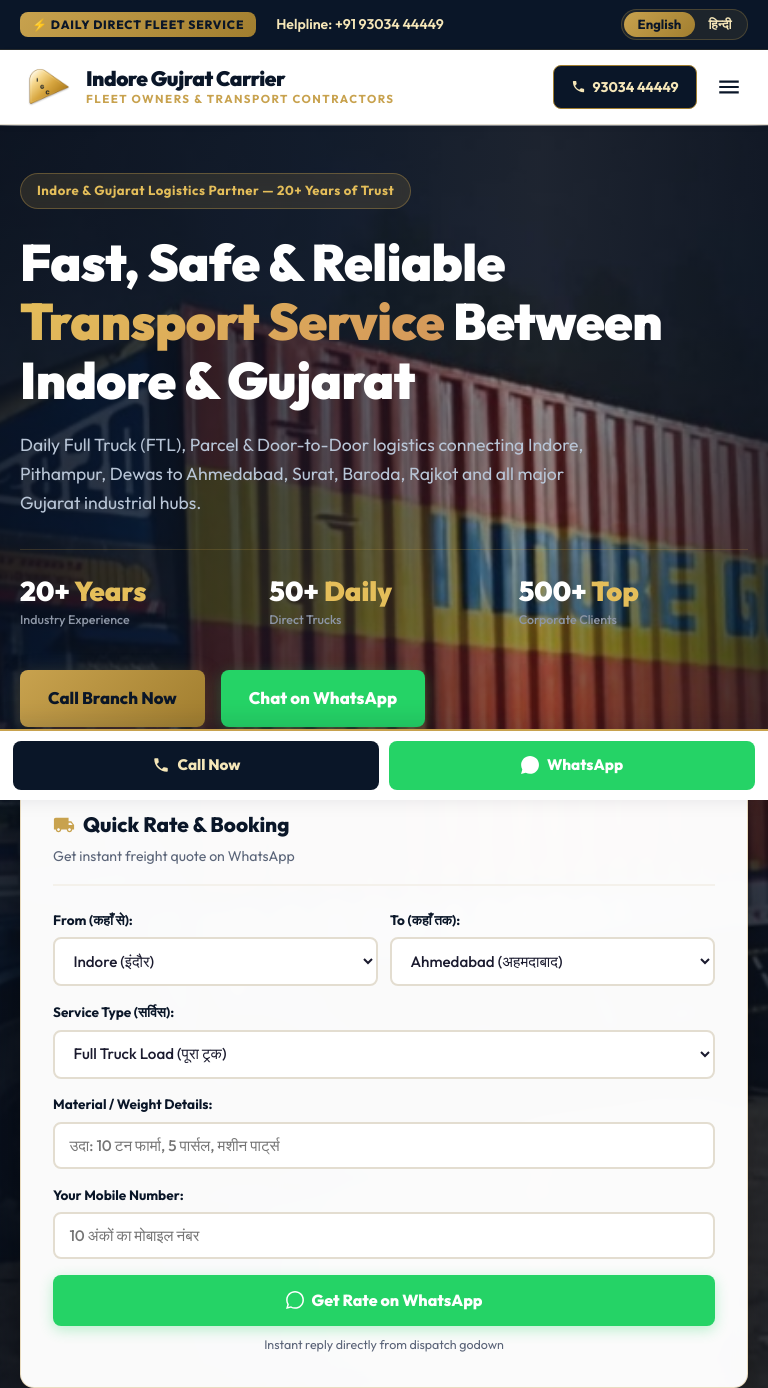
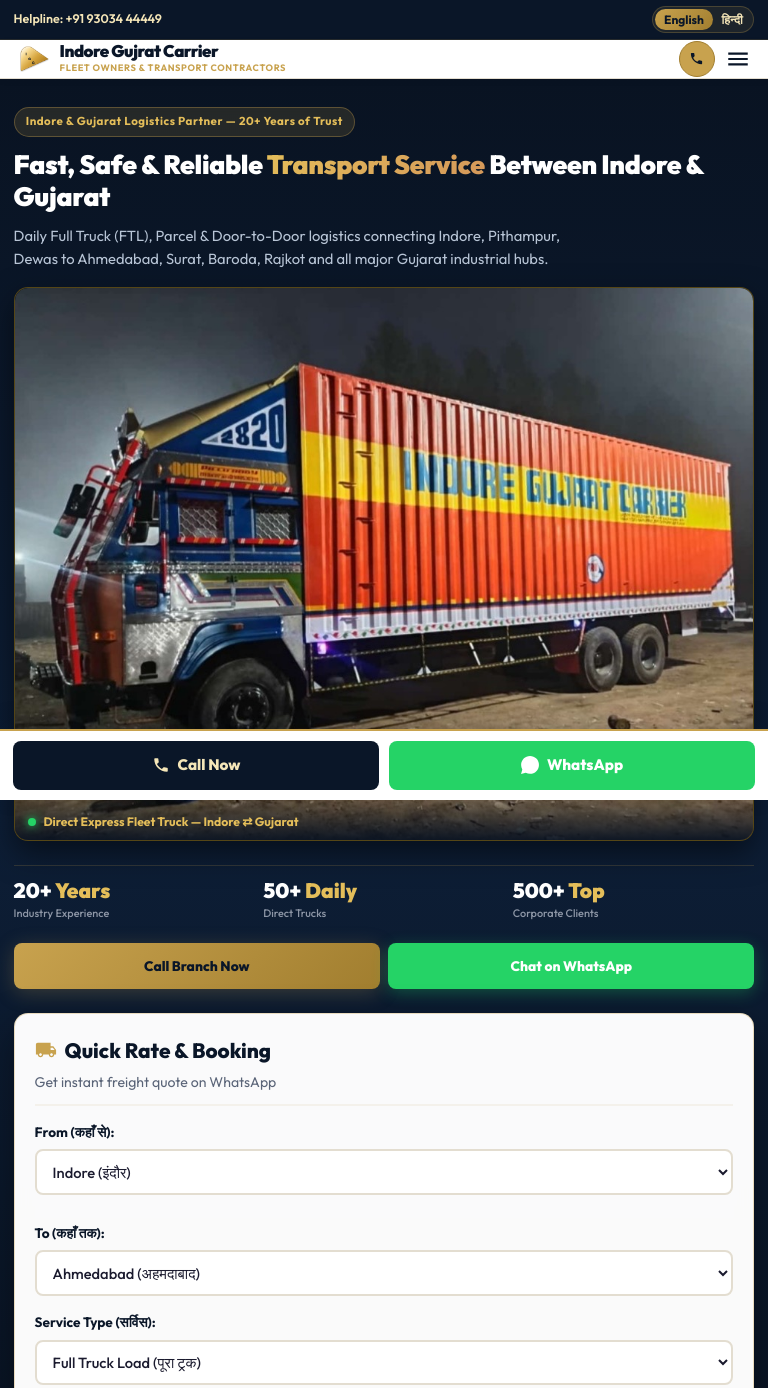
Before and after one commit to Vivek19f/igc-indore, a website built with Vite: page index.html in a window 768 px wide. Shown: the top 1388 px of the page. Built offline with nearby package versions, Linux system fonts and the light colour scheme; files whose address does not match are found by name.

Commit message:
fix: comprehensive mobile layout overhaul with clean header, truck showcase, and zero overflow

```diff
--- a/assets/css/style.css
+++ b/assets/css/style.css
@@ -467,10 +467,60 @@
   overflow: hidden;
 }
 
+/* Mobile Hero Truck Showcase Card */
+.hero-truck-showcase {
+  display: none;
+  position: relative;
+  border-radius: var(--radius-md);
+  overflow: hidden;
+  margin-bottom: 1.5rem;
+  box-shadow: 0 12px 30px rgba(0, 0, 0, 0.5);
+  border: 1.5px solid rgba(212, 175, 55, 0.4);
+  background: #000;
+}
+
+@media (max-width: 991px) {
+  .hero-truck-showcase {
+    display: block;
+  }
+}
+
+.hero-truck-showcase-img {
+  width: 100%;
+  height: auto;
+  display: block;
+  object-fit: cover;
+}
+
+.hero-truck-showcase-tag {
+  position: absolute;
+  bottom: 0;
+  left: 0;
+  right: 0;
+  background: linear-gradient(180deg, transparent 0%, rgba(9, 19, 34, 0.95) 100%);
+  padding: 1.25rem 0.85rem 0.55rem;
+  display: flex;
+  align-items: center;
+  gap: 0.45rem;
+  font-size: 0.76rem;
+  font-weight: 700;
+  color: var(--gold-bright);
+}
+
+.live-status-dot {
+  width: 8px;
+  height: 8px;
+  border-radius: 50%;
+  background: #25d366;
+  box-shadow: 0 0 8px #25d366;
+  flex-shrink: 0;
+}
+
 @media (max-width: 768px) {
   .hero-section {
-    background-attachment: scroll;
-    padding: 3rem 0 3.5rem;
+    background: linear-gradient(180deg, #091322 0%, #0d1e36 45%, #08101c 100%) !important;
+    background-attachment: scroll !important;
+    padding: 1.75rem 0 2.5rem !important;
   }
 }
 
@@ -1336,32 +1386,34 @@
 
 .clients-grid {
   display: grid;
-  grid-template-columns: repeat(2, 1fr);
-  gap: 0.85rem;
+  grid-template-columns: repeat(2, minmax(0, 1fr));
+  gap: 0.75rem;
   align-items: center;
   position: relative;
   z-index: 1;
 }
 
-@media (min-width: 480px) {
-  .clients-grid { grid-template-columns: repeat(3, 1fr); gap: 1rem; }
-}
-
-@media (min-width: 768px) {
-  .clients-grid { grid-template-columns: repeat(4, 1fr); gap: 1.25rem; }
+@media (min-width: 640px) {
+  .clients-grid { grid-template-columns: repeat(3, minmax(0, 1fr)); gap: 1rem; }
+}
+
+@media (min-width: 992px) {
+  .clients-grid { grid-template-columns: repeat(4, minmax(0, 1fr)); gap: 1.25rem; }
 }
 
 .client-box {
   background: #ffffff;
   border-radius: var(--radius-sm);
-  padding: 0.9rem 1.2rem;
+  padding: 0.75rem 0.85rem;
   display: flex;
   align-items: center;
   justify-content: center;
-  height: 84px;
+  height: 80px;
   border: 1px solid rgba(200, 162, 78, 0.25);
   box-shadow: 0 4px 14px rgba(0, 0, 0, 0.18);
   transition: all 0.35s cubic-bezier(0.2, 0.8, 0.2, 1);
+  min-width: 0;
+  overflow: hidden;
 }
 
 .client-box:hover {
@@ -1372,8 +1424,9 @@
 }
 
 .client-box img {
-  max-height: 46px;
-  max-width: 120px;
+  max-height: 44px;
+  max-width: 100%;
+  width: auto;
   object-fit: contain;
   filter: none;
   opacity: 0.92;
@@ -1747,7 +1800,190 @@
 .services-bg-split .section-title::after {
   background: linear-gradient(90deg, var(--gold), var(--copper));
 }
-.services-bg-split .section-sub { color: #b8c5d6; }
+/* ===================================================================
+   14. COMPREHENSIVE MOBILE RESPONSIVE OPTIMIZATIONS (< 768px)
+   =================================================================== */
+@media (max-width: 768px) {
+  html, body {
+    width: 100%;
+    max-width: 100vw;
+    overflow-x: hidden !important;
+  }
+
+  body {
+    padding-bottom: 74px !important;
+  }
+
+  /* Prevent horizontal animation transform overflow on mobile */
+  .anim-fade-left,
+  .anim-fade-right {
+    transform: translateY(20px) !important;
+  }
+  .anim-fade-left.visible,
+  .anim-fade-right.visible {
+    transform: translateY(0) !important;
+  }
+
+  /* Container width containment */
+  .container {
+    padding: 0 0.85rem !important;
+    max-width: 100% !important;
+    overflow-x: hidden;
+  }
+
+  /* 1. Top Bar Mobile */
+  .top-bar {
+    padding: 0.35rem 0;
+  }
+  .top-bar-inner {
+    flex-wrap: nowrap;
+    gap: 0.5rem;
+    justify-content: space-between;
+  }
+  .top-bar-left {
+    gap: 0;
+    flex-wrap: nowrap;
+  }
+  .top-badge {
+    display: none !important;
+  }
+  .top-contact-link {
+    font-size: 0.78rem;
+    white-space: nowrap;
+  }
+  .lang-btn {
+    padding: 0.2rem 0.55rem;
+    font-size: 0.75rem;
+  }
+
+  /* 2. Main Navbar Mobile */
+  .nav-container {
+    padding: 0.45rem 0.75rem;
+  }
+  .brand-logo-wrap {
+    gap: 0.5rem;
+    min-width: 0;
+    flex: 1;
+  }
+  .brand-logo-img {
+    height: 38px;
+    width: auto;
+    flex-shrink: 0;
+  }
+  .brand-text {
+    min-width: 0;
+  }
+  .brand-title {
+    font-size: 1.05rem;
+    line-height: 1.15;
+    white-space: nowrap;
+    overflow: hidden;
+    text-overflow: ellipsis;
+  }
+  .brand-subtitle {
+    font-size: 0.58rem;
+    letter-spacing: 0.6px;
+    white-space: nowrap;
+    overflow: hidden;
+    text-overflow: ellipsis;
+  }
+  .header-cta-group {
+    gap: 0.45rem;
+    flex-shrink: 0;
+  }
+  .btn-header-call {
+    width: 36px;
+    height: 36px;
+    padding: 0;
+    border-radius: 50%;
+    display: inline-flex;
+    align-items: center;
+    justify-content: center;
+    background: var(--gold);
+    color: var(--primary-navy);
+    border: 1px solid var(--gold-deep);
+  }
+  .btn-header-call .header-call-text {
+    display: none;
+  }
+  .btn-mobile-toggle {
+    padding: 0.2rem;
+    font-size: 1.35rem;
+    line-height: 1;
+  }
+
+  /* 3. Hero Section Mobile */
+  .hero-grid {
+    gap: 1.5rem;
+  }
+  .hero-pill-badge {
+    font-size: 0.72rem;
+    padding: 0.3rem 0.7rem;
+    margin-bottom: 0.75rem;
+  }
+  .hero-title {
+    font-size: 1.65rem !important;
+    line-height: 1.22 !important;
+    margin-bottom: 0.75rem;
+    letter-spacing: -0.3px;
+  }
+  .hero-desc {
+    font-size: 0.92rem;
+    line-height: 1.55;
+    margin-bottom: 1rem;
+  }
+  .hero-stats-row {
+    gap: 0.5rem;
+    margin-bottom: 1.25rem;
+    padding-top: 0.85rem;
+  }
+  .stat-number {
+    font-size: 1.3rem;
+  }
+  .stat-label {
+    font-size: 0.68rem;
+  }
+  .hero-action-btns {
+    display: grid;
+    grid-template-columns: 1fr 1fr;
+    gap: 0.5rem;
+    width: 100%;
+  }
+  .hero-action-btns .btn-primary,
+  .hero-action-btns .btn-whatsapp {
+    padding: 0.75rem 0.4rem;
+    font-size: 0.86rem;
+    justify-content: center;
+    text-align: center;
+    white-space: nowrap;
+  }
+
+  /* 4. Hero Booking Card Mobile */
+  .hero-booking-card {
+    padding: 1.25rem;
+  }
+  .booking-card-header {
+    margin-bottom: 1rem;
+    padding-bottom: 0.65rem;
+  }
+  .form-row-2 {
+    grid-template-columns: 1fr;
+    gap: 0.75rem;
+  }
+  .form-control {
+    padding: 0.65rem 0.75rem;
+    font-size: 0.92rem;
+  }
+  .btn-submit-quote {
+    padding: 0.85rem;
+    font-size: 1rem;
+  }
+
+  /* 5. Sticky Bottom Bar Safe Area */
+  .mobile-sticky-bar {
+    padding-bottom: calc(0.6rem + env(safe-area-inset-bottom, 0px));
+  }
+}
 
 /* ===================================================================
    PRINT STYLES
--- a/index.html
+++ b/index.html
@@ -73,9 +73,9 @@
       </nav>
 
       <div class="header-cta-group">
-        <a href="tel:+919303444449" class="btn-header-call">
+        <a href="tel:+919303444449" class="btn-header-call" aria-label="Call +91 93034 44449">
           <svg width="15" height="15" viewBox="0 0 24 24" fill="currentColor"><path d="M20 15.5c-1.2 0-2.4-.2-3.6-.6-.3-.1-.7 0-1 .2l-2.2 2.2c-2.8-1.4-5.1-3.8-6.6-6.6l2.2-2.2c.3-.3.4-.7.2-1-.3-1.1-.5-2.3-.5-3.5 0-.6-.4-1-1-1H4c-.6 0-1 .4-1 1 0 9.4 7.6 17 17 17 .6 0 1-.4 1-1v-3.5c0-.6-.4-1-1-1z"/></svg>
-          93034 44449
+          <span class="header-call-text">93034 44449</span>
         </a>
         <button type="button" class="btn-mobile-toggle" id="mobileMenuToggle" aria-label="Toggle menu">
           <svg width="26" height="26" viewBox="0 0 24 24" fill="currentColor"><path d="M3 18h18v-2H3v2zm0-5h18v-2H3v2zm0-7v2h18V6H3z"/></svg>
@@ -110,6 +110,13 @@
         <p class="hero-desc" data-i18n="hero_desc">
           Daily Full Truck (FTL), Parcel & Door-to-Door logistics connecting Indore, Pithampur, Dewas to Ahmedabad, Surat, Baroda, Rajkot and all major Gujarat industrial hubs.
         </p>
+        <div class="hero-truck-showcase">
+          <img src="assets/images/igc-truck-hero.jpg" alt="Indore Gujrat Carrier Container Fleet Truck" class="hero-truck-showcase-img">
+          <div class="hero-truck-showcase-tag">
+            <span class="live-status-dot"></span>
+            <span data-en="Direct Express Fleet Truck — Indore ⇄ Gujarat" data-hi="डायरेक्ट एक्सप्रेस फ्लीट ट्रक — इन्दौर ⇄ गुजरात">Direct Express Fleet Truck — Indore ⇄ Gujarat</span>
+          </div>
+        </div>
         <div class="hero-stats-row">
           <div class="stat-item">
             <span class="stat-number" data-i18n="stat_experience">20+ <span>Years</span></span>
```
